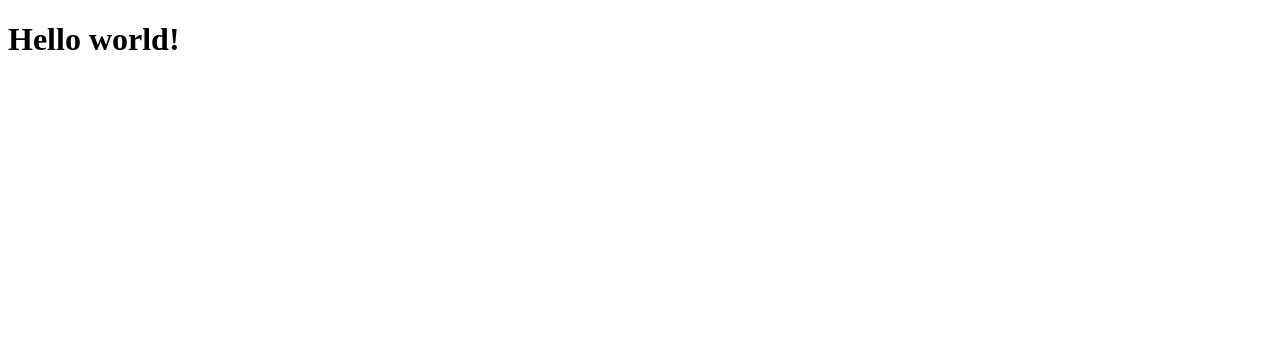
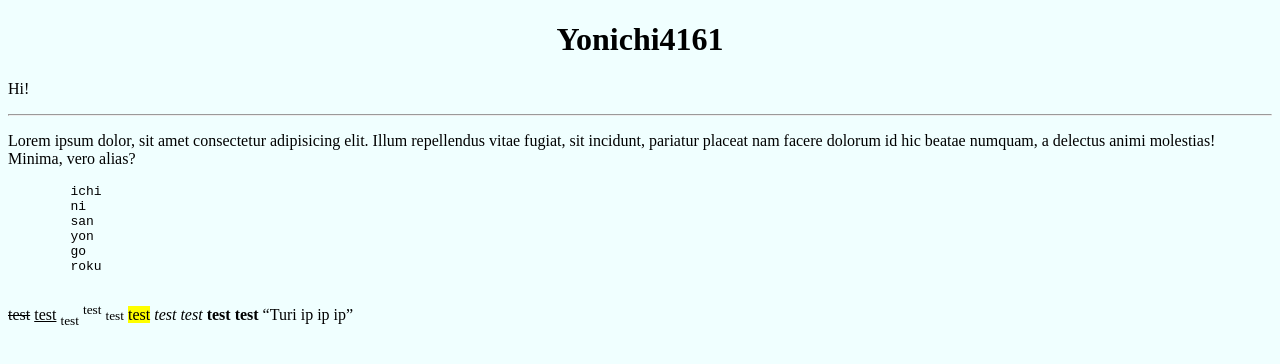
Before and after one commit to Kyurokuichi/Yonichi4161, a plain HTML site: page index.html in a window 1280 px wide. Drawn offline with Linux system fonts and the light colour scheme.

Commit message:
placeholder

```diff
--- a/index.html
+++ b/index.html
@@ -3,12 +3,38 @@
 <html lang="en">
     <head>
         <meta charset="utf-8">
-        <title>Hi</title>
+        <title>Yonichi4161</title>
         <link rel="stylesheet" href="style.css">
         <script src="script.js"></script>
     </head>
 
-    <body>
-        <h1>Hello world!</h1>
+    <body style="background-color:azure">
+        <h1 style="text-align:center">Yonichi4161</h1>
+        <p>Hi!</p>
+        <hr>
+        <p>Lorem ipsum dolor, sit amet consectetur adipisicing elit. Illum repellendus vitae fugiat, sit incidunt, pariatur placeat nam facere dolorum id hic beatae numquam, a delectus animi molestias! Minima, vero alias?</p>
+
+        <pre>
+        ichi
+        ni
+        san
+        yon
+        go
+        roku
+        </pre>
+
+        <del>test</del>
+        <ins>test</ins>
+        <sub>test</sub>
+        <sup>test</sup>
+        <small>test</small>
+        <mark>test</mark>
+        <em>test</em>
+        <i>test</i>
+        <strong>test</strong>
+        <b>test</b>
+
+        <q>Turi ip ip ip</q>
+
     </body>
 </html>
```
Also changed, not shown: ihsoik.png (added).
